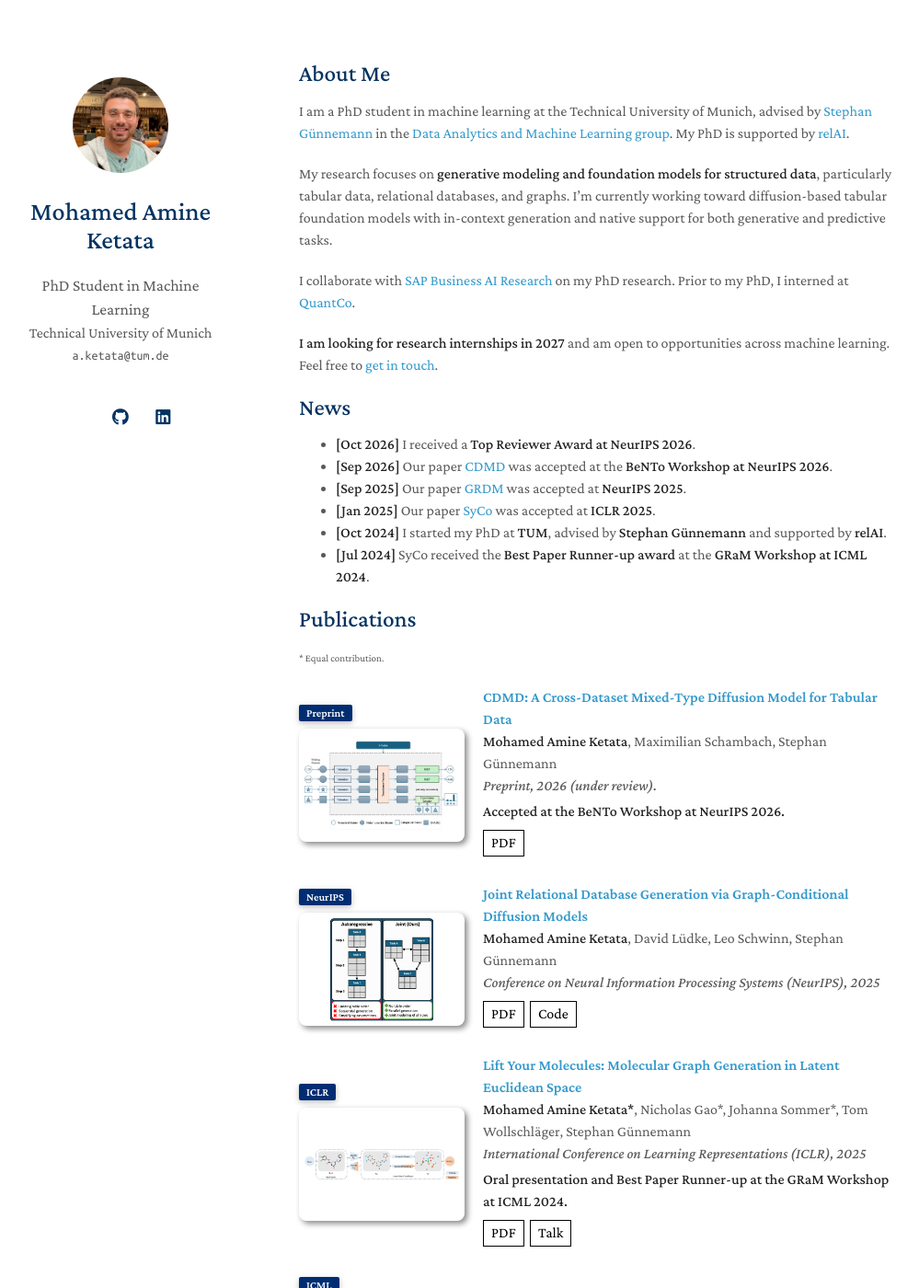
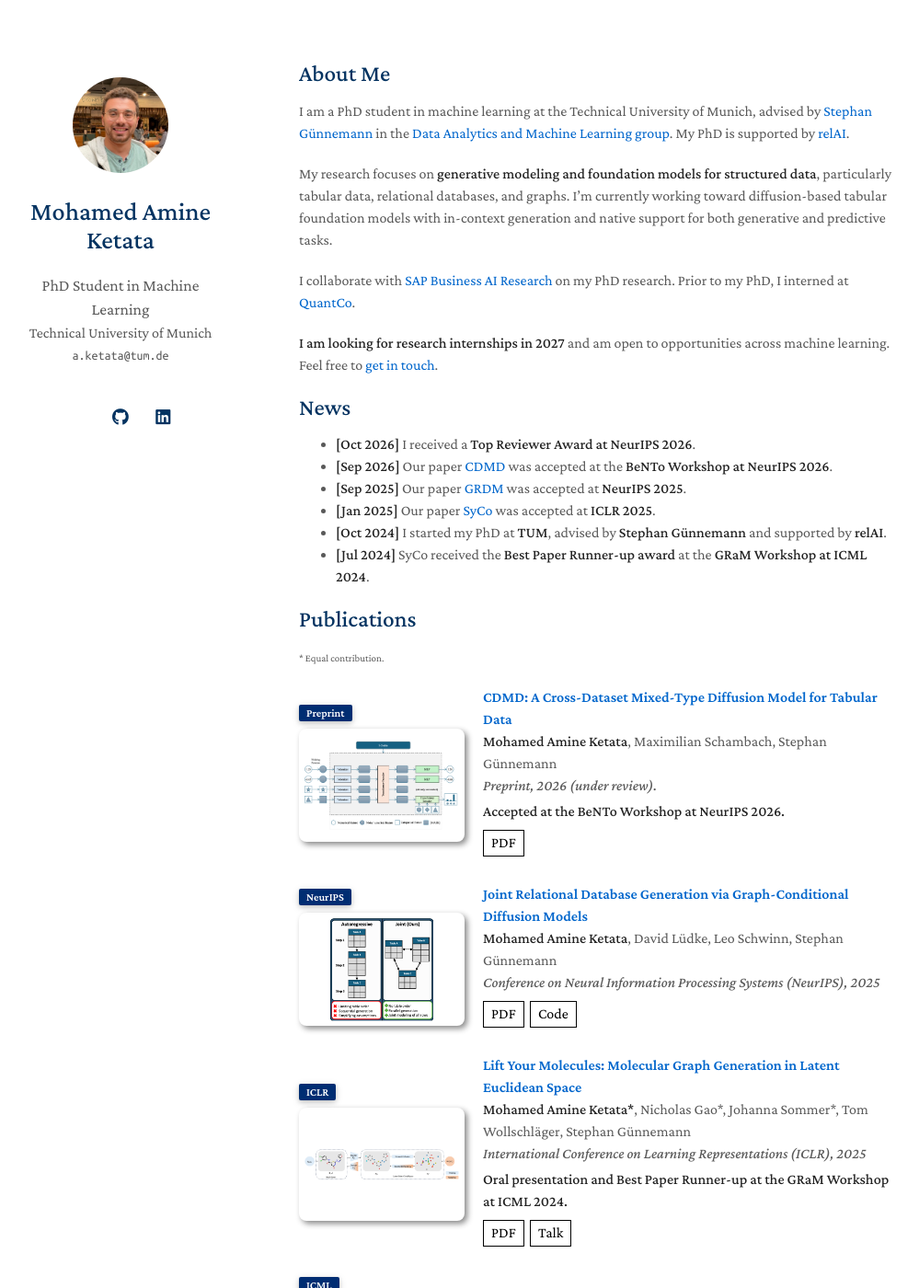
Before and after one commit to ketatam/ketatam.github.io, a Jekyll site: the page built from index.md, in a window 1280 px wide and 1400 px high. Shown: the whole window at 92% size, without its empty margins (145-1144 px from the left). Built offline with Jekyll 4.4.1, drawn with Linux system fonts in a browser that asks for light colours; a style sheet for code colours, icons or effects is not loaded; our own code applies the rules of GitHub Pages for plain Markdown files.

Commit message:
change link colour

```diff
--- a/_sass/minimal-light-no-dark-mode.scss
+++ b/_sass/minimal-light-no-dark-mode.scss
@@ -213,7 +213,7 @@ h1 {
 }
 
 a {
-  color:#39c;
+  color:#0066cc;
   text-decoration:none;
 }
 
```
